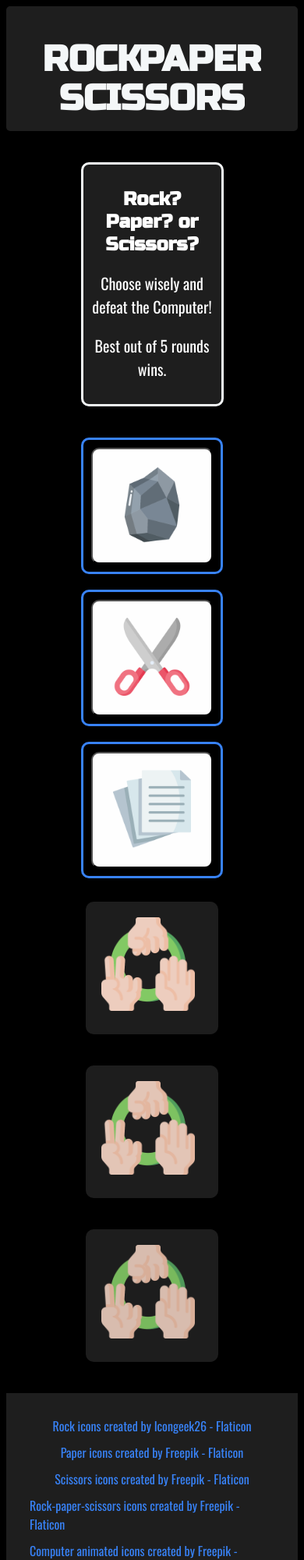
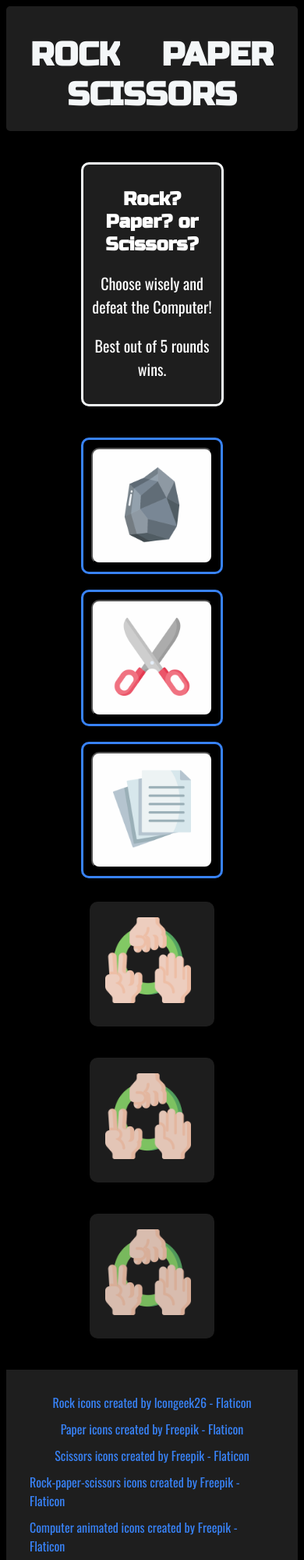
Before and after one commit to nloc1929/rock-paper-scissors, a plain HTML site: page index.html in a window 390 px wide. Shown: the top 2000 px of the page at 78% size. Drawn offline with nearby package versions, Linux system fonts and the light colour scheme.

Commit message:
Update style.css
Adjusting for mobile viewports

```diff
--- a/style.css
+++ b/style.css
@@ -11,7 +11,7 @@ body {
   padding: 80px 50px;
   color:#f4f7f8;
   font-family: 'Russo One', sans-serif;
-  font-size: 23px;
+  font-size: 21px;
   background-color: rgb(30, 30, 30);
   border-radius: 5px;
   animation: fadeIn 1s forwards;
@@ -21,7 +21,7 @@ body {
   animation: flyIn 1s forwards;
   position: absolute;
   overflow: hidden;
-  left: 14%;
+  left: 10%;
 }
 .title2 {
   animation: flyIn2 3s forwards;
@@ -32,7 +32,7 @@ body {
   animation: flyIn 2s forwards;
   position: absolute;
   overflow: hidden;
-  right: 14%;
+  right: 10%;
 }
 
 /* GAME DESCRIPTION */
@@ -125,8 +125,8 @@ body {
 .selectDisplay div {
   margin: 10px;
   background-color: rgb(30, 30, 30);
-  max-width: 150px;
-  max-height: 180px;
+  max-width: 140px;
+  max-height: 170px;
   width: 50%;
   padding: 10px 10px 15px 10px;
   border-radius: 10px;
@@ -140,22 +140,22 @@ body {
 
 #playerImg {
   margin: 10px;
-  width: 120px;
-  height: 120px;
+  width: 110px;
+  height: 110px;
   border-radius: 5px;
   animation: fadeIn 7s forwards;
 }
 #compImg {
   margin: 10px;
-  width: 120px;
-  height: 120px;
+  width: 110px;
+  height: 110px;
   border-radius: 5px;
   animation: fadeIn 8s forwards;
 }
 #resultImg {
   margin: 10px;
-  width: 120px;
-  height: 120px;
+  width: 110px;
+  height: 110px;
   border-radius: 5px;
   animation: fadeIn 9s forwards;
 }
@@ -230,8 +230,8 @@ body {
 }
 .finalResultImg img {
   margin: auto;
-  width: 90px;
-  height: 90px;
+  width: 80px;
+  height: 80px;
   border-radius: 5px;
 }
 
@@ -244,8 +244,8 @@ body {
 .scoreDisplay div {
   background-color: rgb(30, 30, 30);
   margin: 10px;
-  max-width: 150px;
-  max-height: 200px;
+  max-width: 140px;
+  max-height: 190px;
   width: 50%;
   padding: 20px;
   border-style: solid;
```
